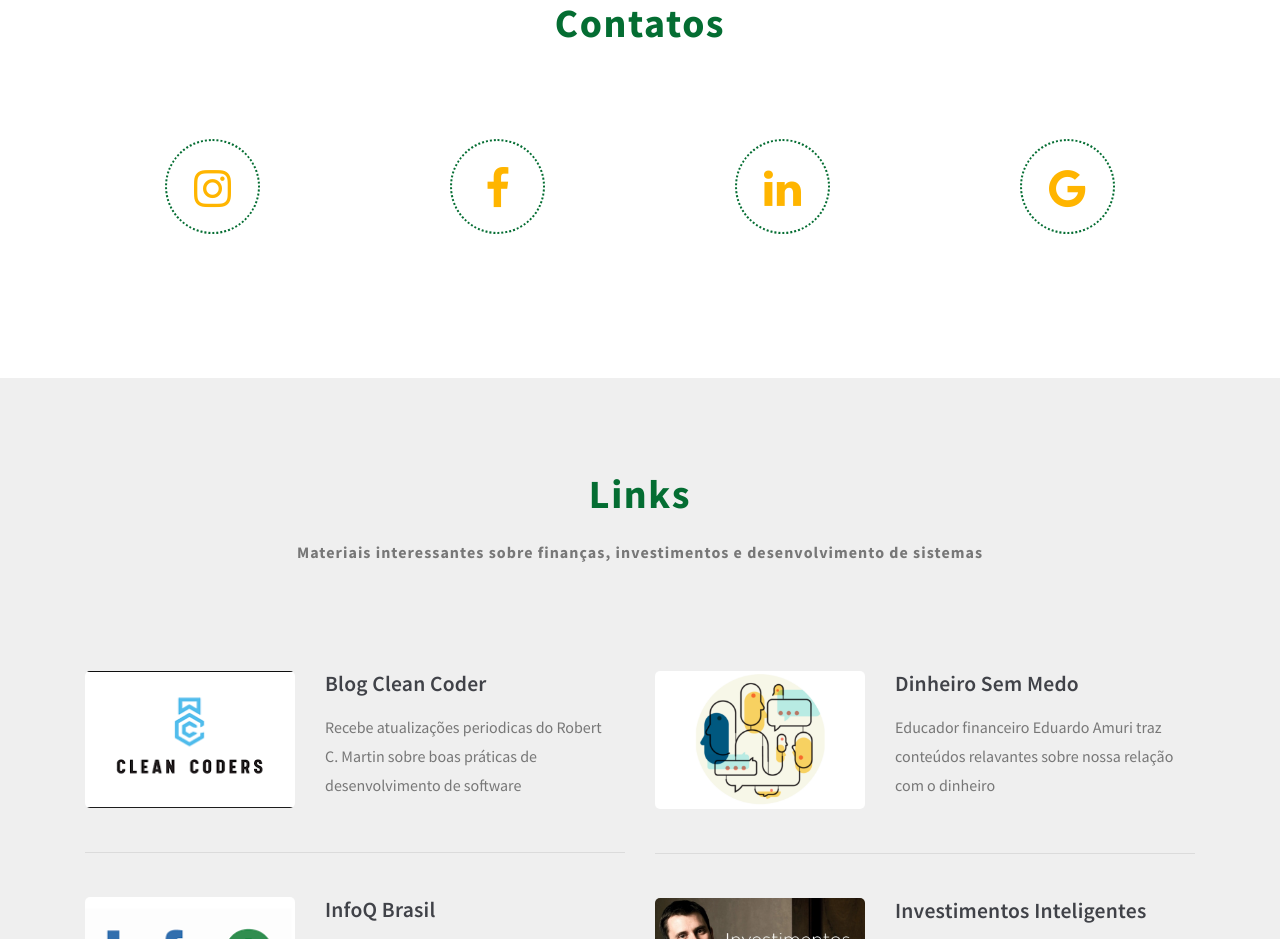
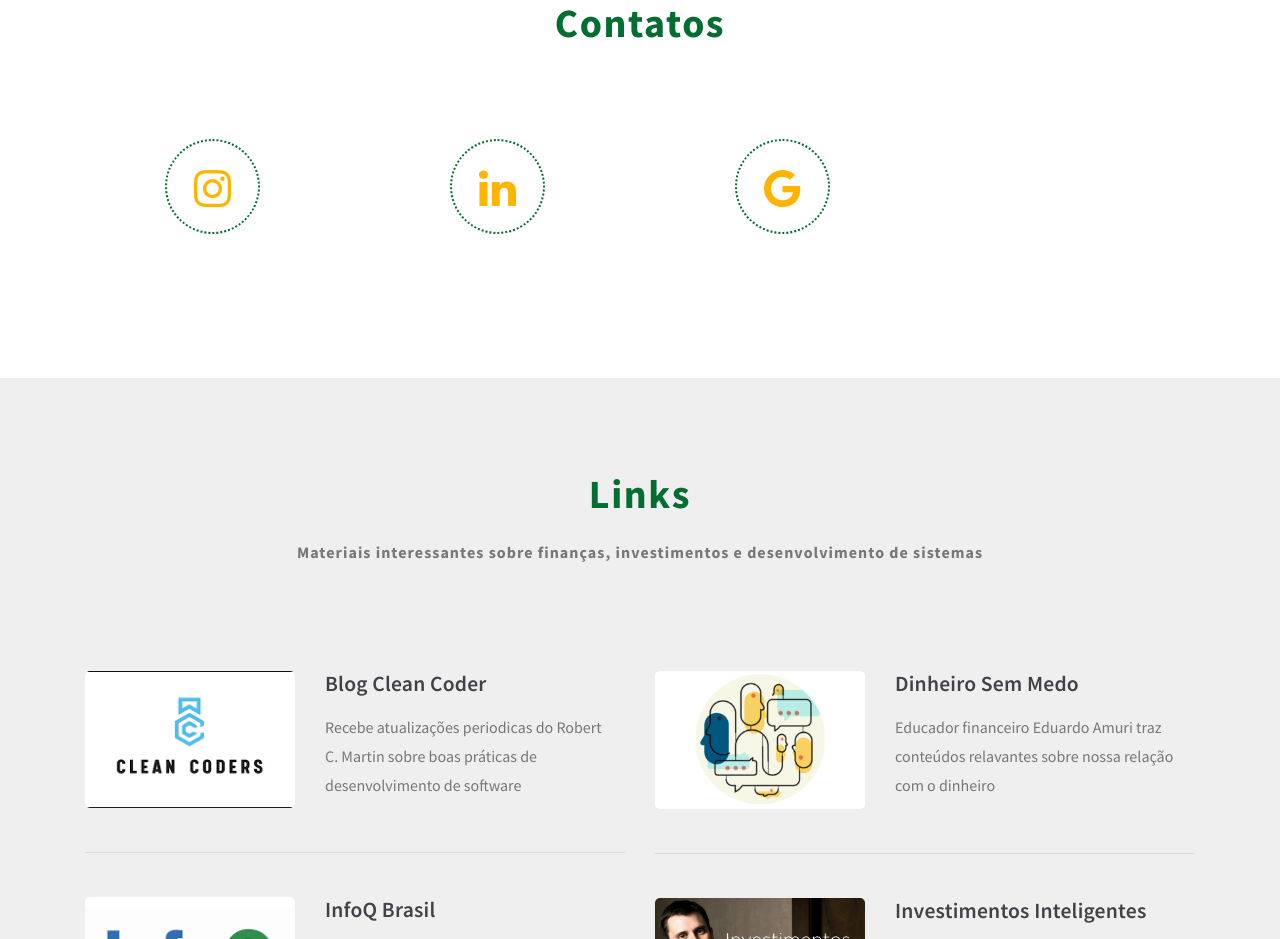
Before and after one commit to gabrielcapoia/gabrielcapoia.github.io, a plain HTML site: page index.html in a window 1280 px wide. Shown: the part 1933-2872 px from the top of the page. Drawn offline with Linux system fonts and the light colour scheme.

Commit message:
Add files via upload

```diff
--- a/index.html
+++ b/index.html
@@ -110,13 +110,8 @@
 			</div>
 			<div class="row about-info-grids text-center py-lg-5 py-3 mt-3">
 				<div class="col-md-3 about-info about-info1">
-					<a href="https://www.instagram.com/gcapoia/">
+					<a href="https://www.instagram.com/gabriel.capoia/">
 						<span class="fa fa-instagram"></span>
-					</a>
-				</div>
-				<div class="col-md-3 about-info about-info2">
-					<a href="https://www.facebook.com/gabriel.capoia">
-						<span class="fa fa-facebook"></span>
 					</a>
 				</div>
 				<div class="col-md-3 about-info about-info3">
```
